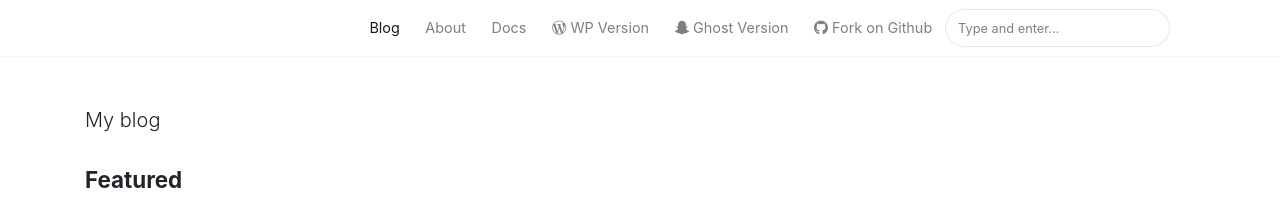
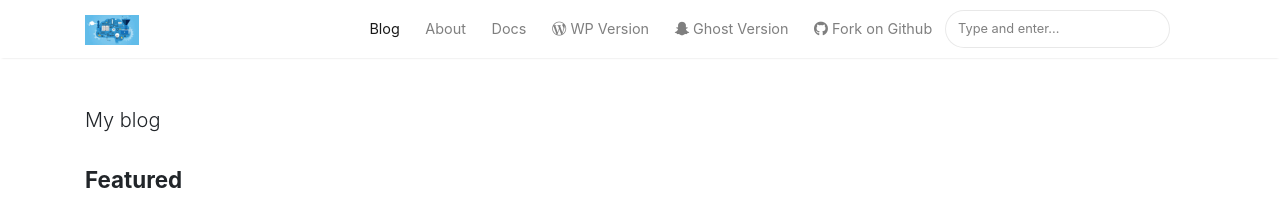
Before and after one commit to hanochk/hanochk.github.io, a Jekyll site: the page built from index.html, in a window 1280 px wide. Shown: the top 199 px of the page. Built offline with Jekyll 4.4.1, drawn with Linux system fonts in a browser that asks for light colours; nearby versions of some CDN libraries; the list of posts is cut into pages by our own code.

Commit message:
assets/images/SEO.jfif

```diff
--- a/_config.yml
+++ b/_config.yml
@@ -2,7 +2,7 @@
 name:
 title:
 description: "My blog"
-logo: ''
+logo: 'assets/images/SEO.jfif'
 favicon: 'assets/images/SEO.jfif'
 baseurl:
 google_analytics: 'UA-46278016-1'
```
